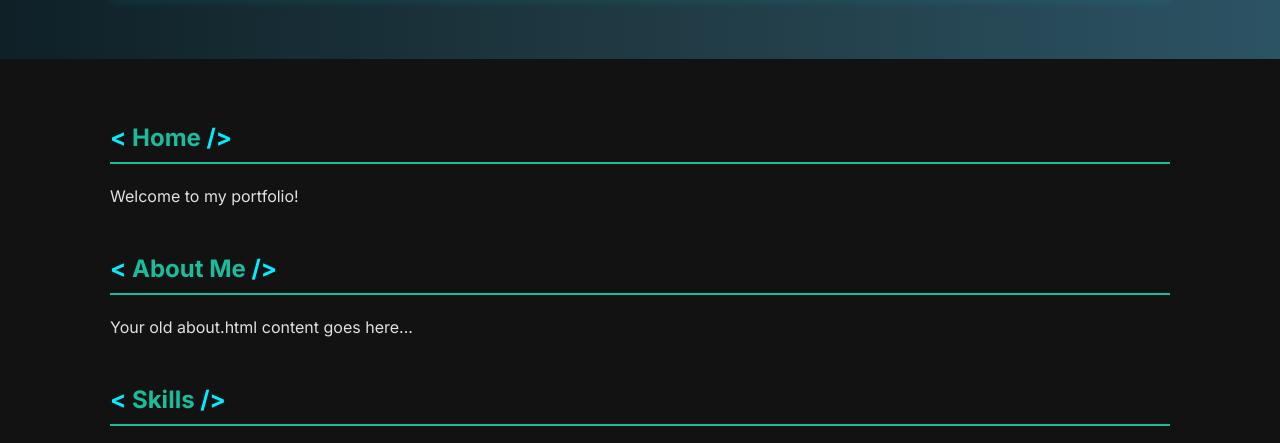
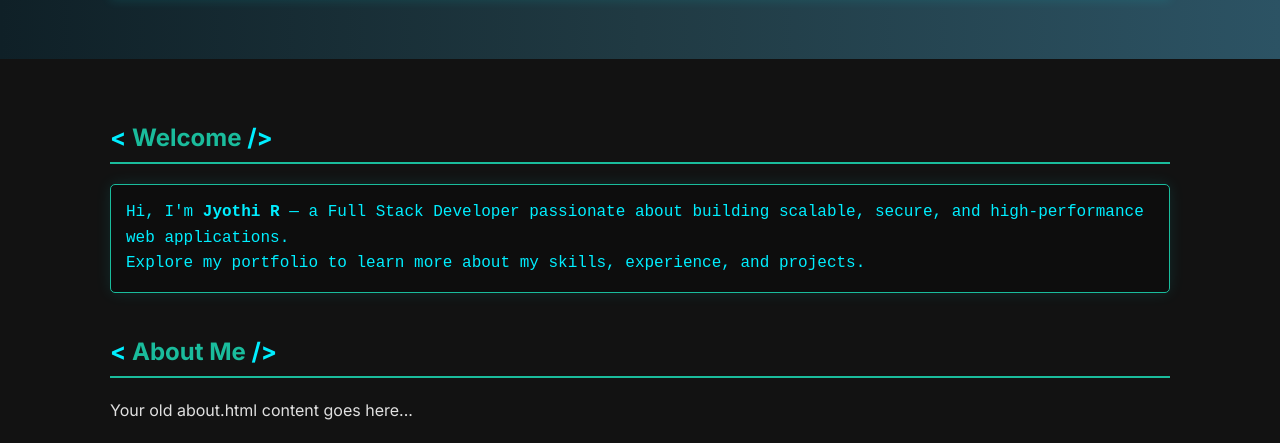
Before and after one commit to Jyothi-R117/My-Resume, a plain HTML site: page index.html in a window 1280 px wide. Shown: the part 294-737 px from the top of the page. Drawn offline with Linux system fonts and the light colour scheme.

Commit message:
Update index.html

```diff
--- a/index.html
+++ b/index.html
@@ -43,8 +43,11 @@
 
     <!-- HOME -->
     <section id="home">
-      <h2>Home</h2>
-      <p>Welcome to my portfolio!</p>
+    <h2>Welcome</h2>
+    <div class="terminal-box">
+      <p>Hi, I'm <strong>Jyothi R</strong> — a Full Stack Developer passionate about building scalable, secure, and high-performance web applications.</p>
+      <p>Explore my portfolio to learn more about my skills, experience, and projects.</p>
+    </div>
     </section>
 
     <!-- ABOUT -->
```
